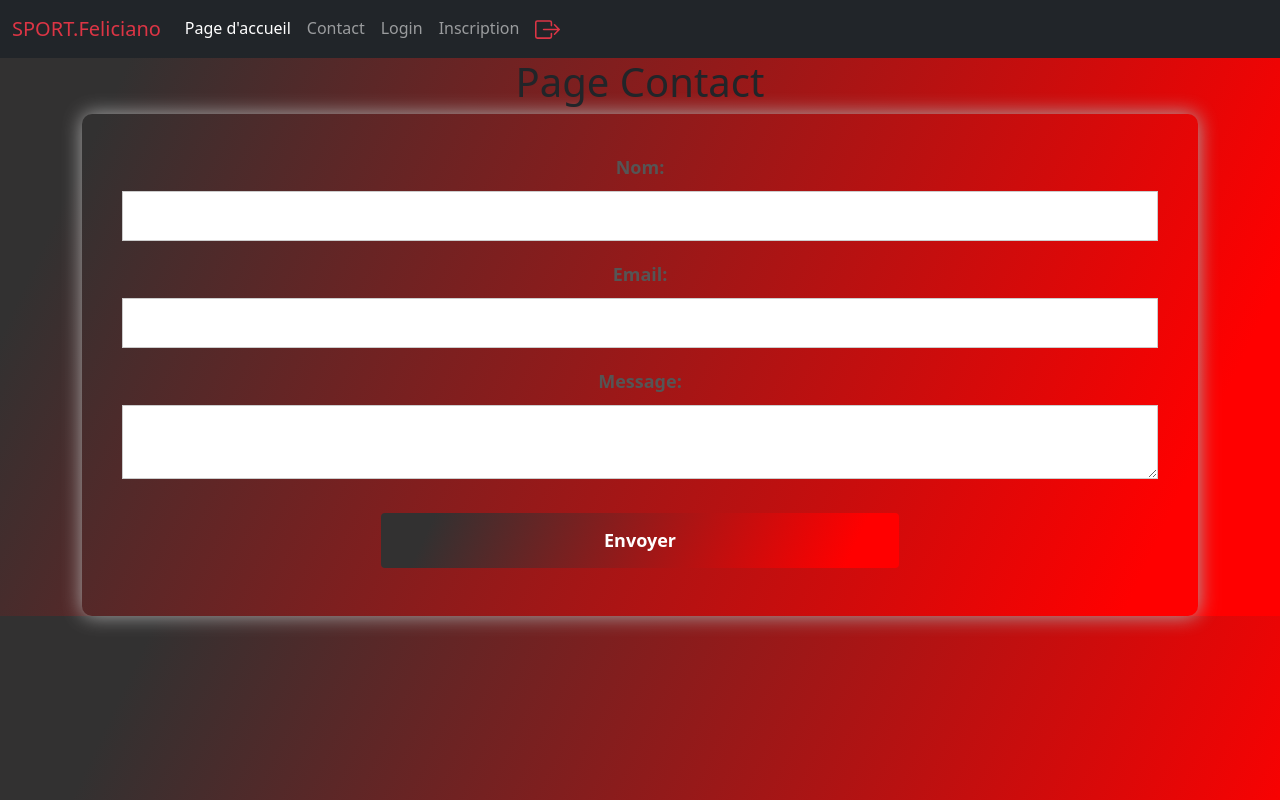
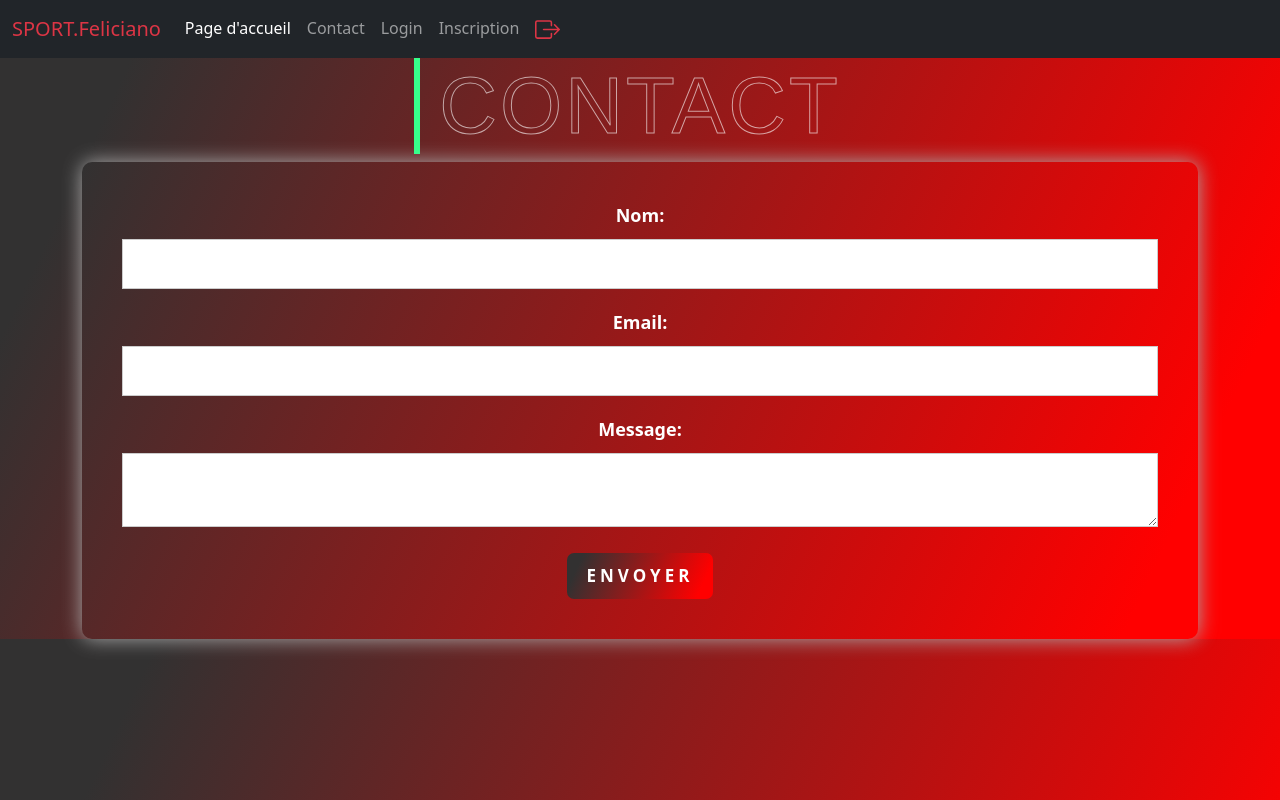
Before and after one commit to FelicianoMandjam/C-ProjetALT-monprojet, a Symfony app: template templates/contact/index.html.twig in a window 1280 px wide. Run offline with Twig, Linux system fonts and the light colour scheme; the template is opened without the code that fills it, so the values that code supplies are empty; some libraries are stand-ins or nearby versions.

Commit message:
ajout d’un fichier

```diff
--- a/templates/contact/index.html.twig
+++ b/templates/contact/index.html.twig
@@ -7,6 +7,47 @@
     .example-wrapper { margin: 1em auto; max-width: 800px; width: 95%; font: 18px/1.5 sans-serif; }
     .example-wrapper code { background: #F5F5F5; padding: 2px 6px; }
 
+.button {
+  margin: 0;
+  height: auto;
+  background: transparent;
+  padding: 0;
+  border: none;
+}
+
+
+.button {
+  --border-right: 6px;
+  --text-stroke-color: rgba(255,255,255,0.6);
+  --animation-color: #37FF8B;
+  --fs-size: 2em;
+  letter-spacing: 3px;
+  text-decoration: none;
+  font-size: var(--fs-size);
+  font-family: "Arial";
+  position: relative;
+  text-transform: uppercase;
+  color: transparent;
+  -webkit-text-stroke: 1px var(--text-stroke-color);
+}
+
+.hover-text {
+  position: absolute;
+  box-sizing: border-box;
+  content: attr(data-text);
+  color: var(--animation-color);
+  width: 0%;
+  inset: 0;
+  border-right: var(--border-right) solid var(--animation-color);
+  overflow: hidden;
+  transition: 0.5s;
+  -webkit-text-stroke: 1px var(--animation-color);
+}
+
+.button:hover .hover-text {
+  width: 100%;
+  filter: drop-shadow(0 0 23px var(--animation-color))
+}
 h1{
     justify-content : center;
     display : flex;
@@ -42,42 +83,51 @@ textarea {
 
 input[type="submit"] {
   background: linear-gradient(115deg,#323131  10%,red 90%);
-  width: 50%;
-  color: white;
-  padding: 14px 20px;
-  margin: 8px 0;
+  padding: 10px 20px;
   border: none;
-  border-radius: 4px;
-  font-size: 18px;
-  font-weight: bold;
-  cursor: pointer;
+  font-size: 17px;
+  color: #fff;
+  border-radius: 7px;
+  letter-spacing: 4px;
+  font-weight: 700;
+  text-transform: uppercase;
+  transition: 0.5s;
+  transition-property: box-shadow;
 }
 
+
 input[type="submit"]:hover {
-  background-color: #45a049;
+
+  box-shadow: 0 0 5px rgb(0,140,255),
+              0 0 25px rgb(0,140,255),
+              0 0 50px rgb(0,140,255),
+              0 0 100px rgb(0,140,255);
 }
 
 
 </style>
 
 <div class:"titre">
-    <h1> Page Contact</h1>
+   <h1><button data-text="Awesome" class="button">
+    <span class="actual-text">&nbsp;Contact&nbsp;</span>
+    <span class="hover-text" aria-hidden="true">&nbsp;Contact&nbsp;</span>
+</button></h1>
 </div>
 
 <form>
-  <label for="name">Nom:</label>
+  <label class="text-white" for="name">Nom:</label>
   <input type="text" id="name" name="name" required>
   <br>
 
-  <label for="email">Email:</label>
+  <label class="text-white" for="email">Email:</label>
   <input type="email" id="email" name="email" required>
   <br>
 
-  <label for="message">Message:</label>
+  <label class="text-white" for="message">Message:</label>
   <textarea id="message" name="message" required></textarea>
   <br>
 
-  <input type="submit" value="Envoyer">
+  <input type="submit" value="Envoyer"  >
 </form>
 
 {% endblock %}
```
Also changed, not shown: templates/home/index.html.twig (+97 -4 lines), templates/inscription/index.html.twig (+61 -12 lines), templates/login/index.html.twig (+60 -11 lines).
